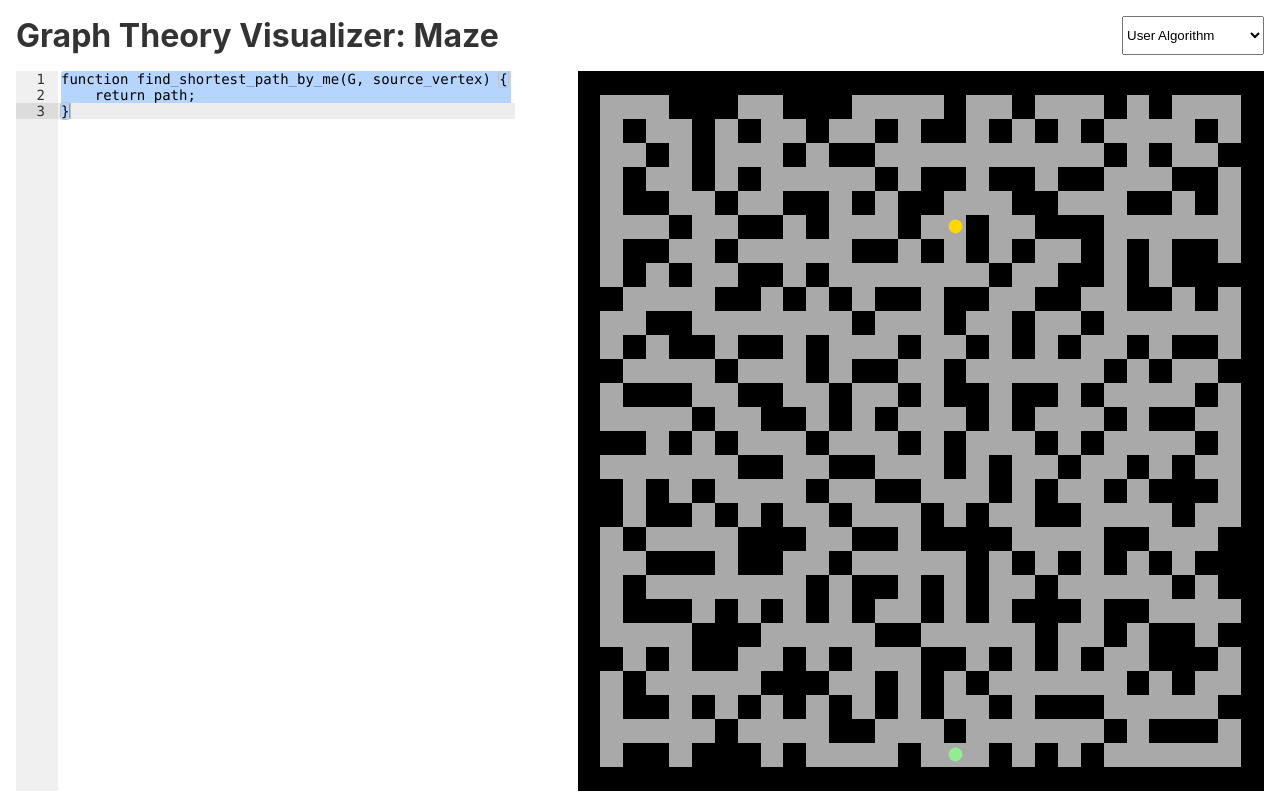
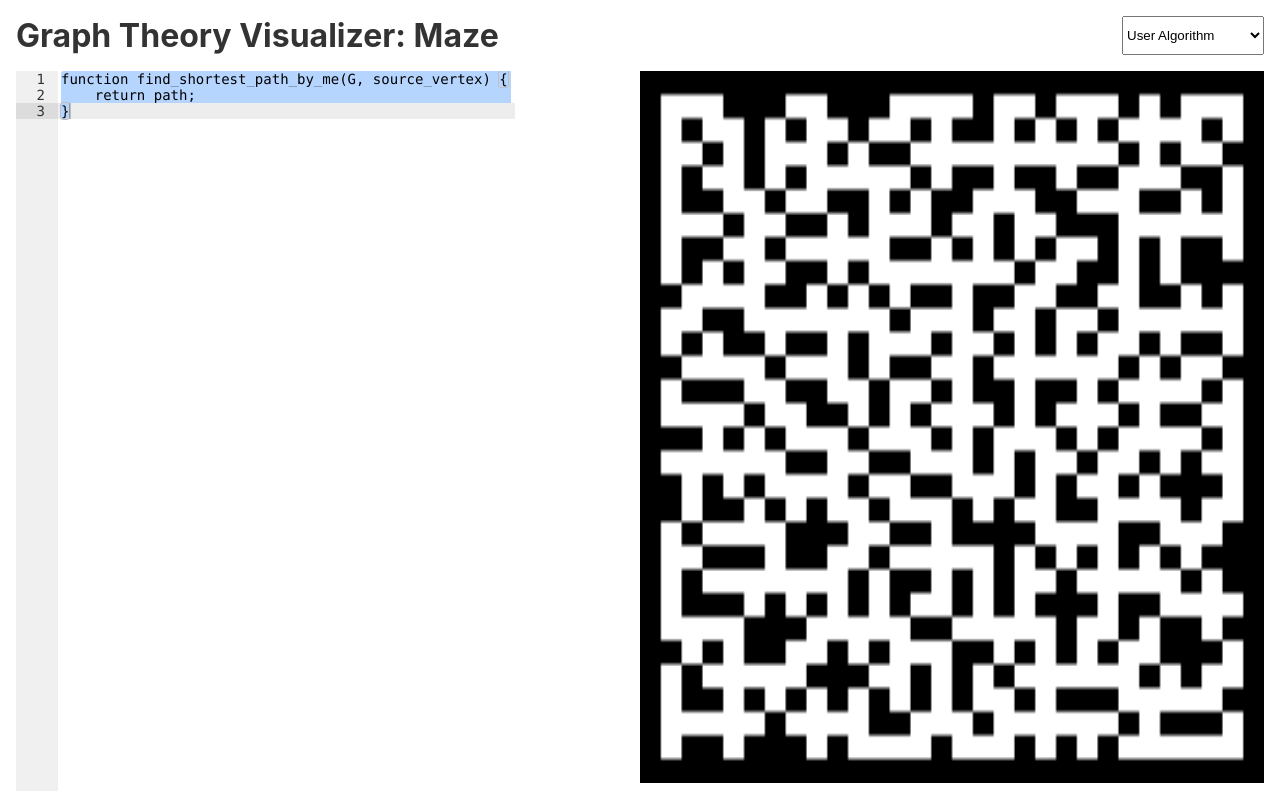
Before and after one commit to sanchezcarlosjr/graph-theory-on-maze, a Svelte app: page / in a window 1280 px wide. Built offline with nearby package versions, Linux system fonts and the light colour scheme.

Commit message:
feat(): show maze as webgl

```diff
--- a/src/Maze.svelte
+++ b/src/Maze.svelte
@@ -1,56 +1,23 @@
 <script lang="ts">
     import {makeAGraphMaze} from "./Graph";
-    const n = 30;
-    const toCoordinates = (vertex) => [Math.floor(vertex/n), vertex % n];
-    let [graph, source, goal] = makeAGraphMaze(n);
-    const goalCoordinates = toCoordinates(parseInt(goal));
-    const sourceCoordinates = toCoordinates(parseInt(source));
+    import {Webgl} from './maze/webgl';
+    import { onMount } from "svelte";
+    import {fragmentShader, vertexShader} from "./maze/shader";
+    import {drawScene, initBuffers} from "./maze/program";
+    let canvas;
+    onMount(() => {
+        const webgl = new Webgl(canvas);
+        webgl.initShaderProgram(vertexShader, fragmentShader);
+        webgl.initBuffers(initBuffers);
+        webgl.drawScene(drawScene);
+    });
 </script>
-<div class="maze">
-    <div class="aim goal" style="--topGoal: {goalCoordinates[0]};--leftGoal: {goalCoordinates[1]};"></div>
-    <div class="aim player" style="--topPlayer: {sourceCoordinates[0]};--leftPlayer: {sourceCoordinates[1]};"></div>
-    {#each [...graph.vertices] as vertex, i}
-        <div class="tile" class:floor="{vertex.cost === 0}"></div>
-    {/each}
-</div>
 
+<canvas  bind:this={canvas}></canvas>
 
 <style>
-    .aim {
-        position: absolute;
-        transition: left 0.2s ease, top 0.2s ease;
-        transform-origin: center;
-        transform:scale(0.6);
-        border-radius: 100%;
-        width: calc(100%/ var(--n));
-        aspect-ratio: 1;
-    }
-    .player {
-        background-color: #90ee90;
-        top: calc(100%/var(--n)*var(--topPlayer));
-        left: calc(100%/var(--n)*var(--leftPlayer));
-    }
-    .goal {
-        background-color: #FFD700;
-        top: calc(100%/var(--n)*var(--topGoal));
-        left: calc(100%/var(--n)*var(--leftGoal));
-    }
-    .maze {
-        position: relative;
-        display: flex;
-        flex-wrap: wrap;
-        --n: 30;
-        width: 55%;
-    }
-
-    .tile {
-        background-size: cover;
-        width: calc((100% - (var(--n) - 1) * 0px) / var(--n));
-        aspect-ratio: 1;
-        background: #000 center;
-    }
-
-    .floor {
-        background: darkgray;
+    canvas {
+        width: 50%;
+        height: 89vh;
     }
 </style>
--- /dev/null
+++ b/src/maze/program.ts
@@ -0,0 +1,64 @@
+import {Graph, makeAGraphMaze} from "../Graph";
+
+export function drawScene() {
+    this.gl.drawArrays( this.gl.TRIANGLES, 0, this.buffers.vertices );
+}
+
+export function square(x, y, width=1) {
+    const x1 = x;
+    const x2 = x+width;
+    const y1 = y;
+    const y2 = y-width;
+    return [
+       x1, y1,
+       x2, y1,
+       x1, y2,
+       x2, y1,
+       x2, y2,
+       x1, y2,
+    ]
+}
+const CARTESIAN_SIZE = 2;
+
+export function makeMaze(cuts, graph: Graph) {
+    const vertices = [];
+    const t = CARTESIAN_SIZE/cuts;
+    let n = 0;
+    for(let i=0; i<cuts; i++) {
+       for(let j=0; j<cuts; j++) {
+           if (graph.vertex(n.toString()).cost === 0) {
+              vertices.push(...square(-1+t*j, 1-t*i, t));
+           }
+           n++;
+       }
+    }
+    return vertices;
+}
+
+
+export function initBuffers() {
+    const n = 30;
+    let [graph] = makeAGraphMaze(n);
+    const vertices = makeMaze(n, graph);
+    {
+        const buffer = this.gl.createBuffer();
+        this.gl.bindBuffer( this.gl.ARRAY_BUFFER, buffer );
+        this.gl.bufferData( this.gl.ARRAY_BUFFER, new Float32Array(vertices), this.gl.STATIC_DRAW );
+        const coordinate = this.gl.getAttribLocation( this.programInfo.program, "coordinate" );
+        this.gl.vertexAttribPointer( coordinate, 2, this.gl.FLOAT, false, 0, 0 );
+        this.gl.enableVertexAttribArray( coordinate );
+    }
+    {
+        // @ts-ignore
+        const colors = vertices.map(() => [1, 1, 1]).flat();
+        const buffer = this.gl.createBuffer();
+        this.gl.bindBuffer( this.gl.ARRAY_BUFFER, buffer );
+        this.gl.bufferData( this.gl.ARRAY_BUFFER, new Float32Array(colors), this.gl.STATIC_DRAW );
+        const colorAttribute = this.gl.getAttribLocation( this.programInfo.program, "color" );
+        this.gl.vertexAttribPointer( colorAttribute, 3, this.gl.FLOAT, true, 0, 0 );
+        this.gl.enableVertexAttribArray( colorAttribute );
+    }
+    return {
+      vertices: vertices.length
+    };
+}
--- /dev/null
+++ b/src/maze/shader.ts
@@ -0,0 +1,21 @@
+export const vertexShader = `
+attribute vec4 coordinate;
+attribute vec4 color;
+varying vec4 v_Color;
+
+void main()
+{
+    gl_Position = coordinate;
+    v_Color = color;
+}
+`;
+
+export const fragmentShader = `
+precision mediump float;
+varying vec4 v_Color;
+
+void main()
+{
+    gl_FragColor = v_Color;
+}
+`;
--- /dev/null
+++ b/src/maze/webgl.ts
@@ -0,0 +1,76 @@
+export class Webgl {
+    gl = null;
+    programInfo = {
+        program: undefined
+    };
+    buffers = {};
+    configureWebGl = () => {
+        this.gl.clearColor(0.0, 0.0, 0.0, 1.0);
+        this.gl.depthFunc(this.gl.LEQUAL);
+        this.gl.clear(this.gl.COLOR_BUFFER_BIT | this.gl.DEPTH_BUFFER_BIT);
+        this.setDefaultViewport();
+    };
+    constructor(canvas, configureWebGl=undefined) {
+        this.gl = canvas.getContext('webgl');
+        if (!this.gl) {
+          throw new Error('Unable to initialize WebGL. Your browser or machine may not support it.');
+        }
+        this.configureWebGl = configureWebGl?.bind(this) ?? this.configureWebGl;
+        this.configureWebGl();
+    }
+    setDefaultViewport() {
+        this.gl.viewport(0, 0, this.gl.drawingBufferWidth, this.gl.drawingBufferHeight);
+    }
+    calculateDefaultAspect() {
+        return  this.gl.canvas.clientWidth / this.gl.canvas.clientHeight;
+    }
+    initShaderProgram(vsSource, fsSource) {
+      const vertexShader = this.loadShader(this.gl.VERTEX_SHADER, vsSource);
+      const fragmentShader = this.loadShader(this.gl.FRAGMENT_SHADER, fsSource);
+
+      // Create the shader program
+
+      const shaderProgram = this.gl.createProgram();
+      this.gl.attachShader(shaderProgram, vertexShader);
+      this.gl.attachShader(shaderProgram, fragmentShader);
+      this.gl.linkProgram(shaderProgram);
+
+      // If creating the shader program failed, alert
+
+      if (!this.gl.getProgramParameter(shaderProgram, this.gl.LINK_STATUS)) {
+        alert('Unable to initialize the shader program: ' + this.gl.getProgramInfoLog(shaderProgram));
+        return null;
+      }
+
+      this.programInfo['program'] = shaderProgram;
+      this.gl.useProgram(this.programInfo.program);
+      return shaderProgram;
+    }
+    loadShader(type, source) {
+      const shader = this.gl.createShader(type);
+
+      // Send the source to the shader object
+
+      this.gl.shaderSource(shader, source);
+
+      // Compile the shader program
+
+      this.gl.compileShader(shader);
+
+      // See if it compiled successfully
+
+      if (!this.gl.getShaderParameter(shader, this.gl.COMPILE_STATUS)) {
+        alert('An error occurred compiling the shaders: ' + this.gl.getShaderInfoLog(shader));
+        this.gl.deleteShader(shader);
+        return null;
+      }
+
+      return shader;
+    }
+    initBuffers(f = () => {}) {
+      this.buffers = f.bind(this)();
+    }
+    drawScene(f = () => {}) {
+        f.bind(this)();
+    }
+}
```
Also changed, not shown: src/data_structures/BinaryHeap.ts (added, +11 -0 lines), 1 other file (tests, documents, lock files or other folders).
